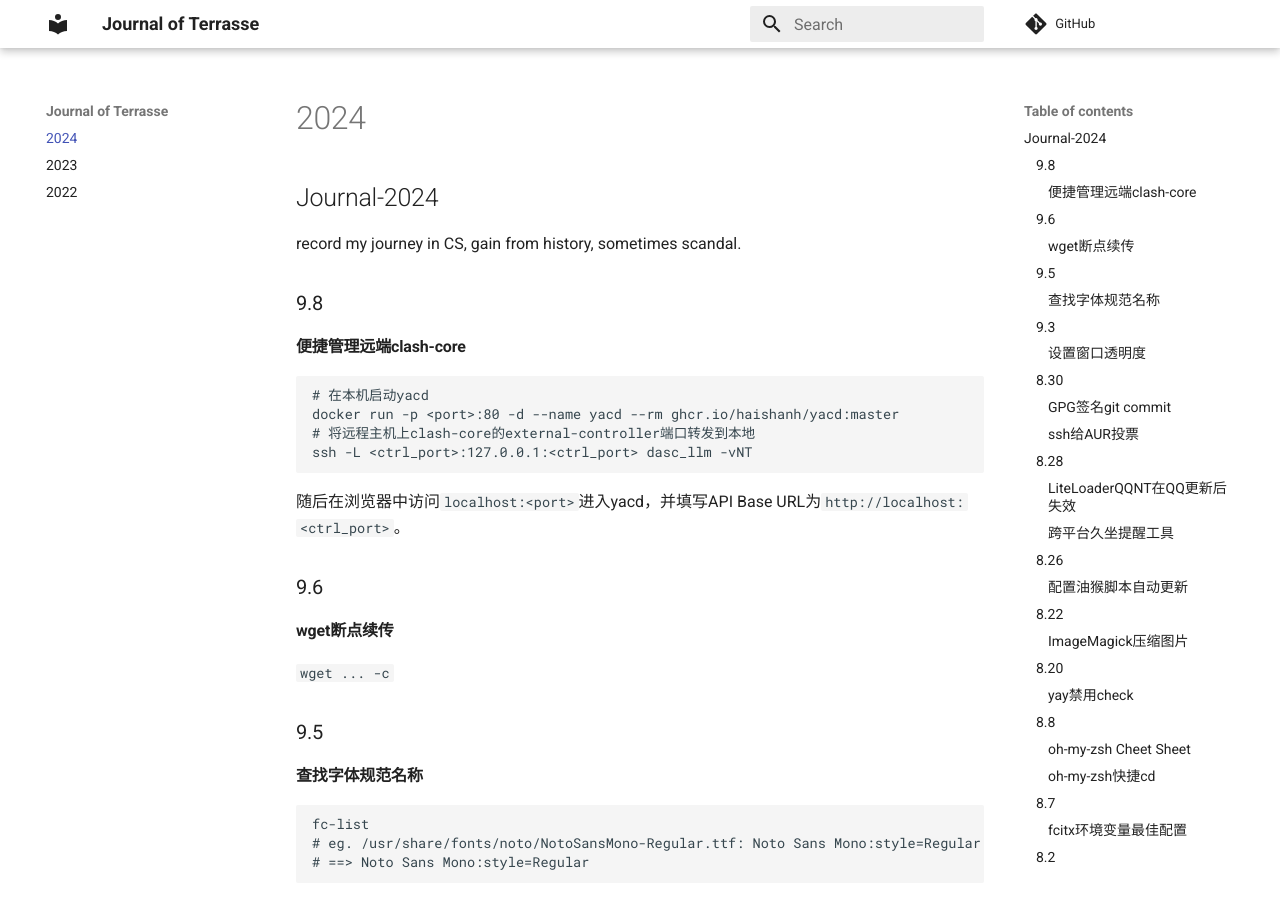
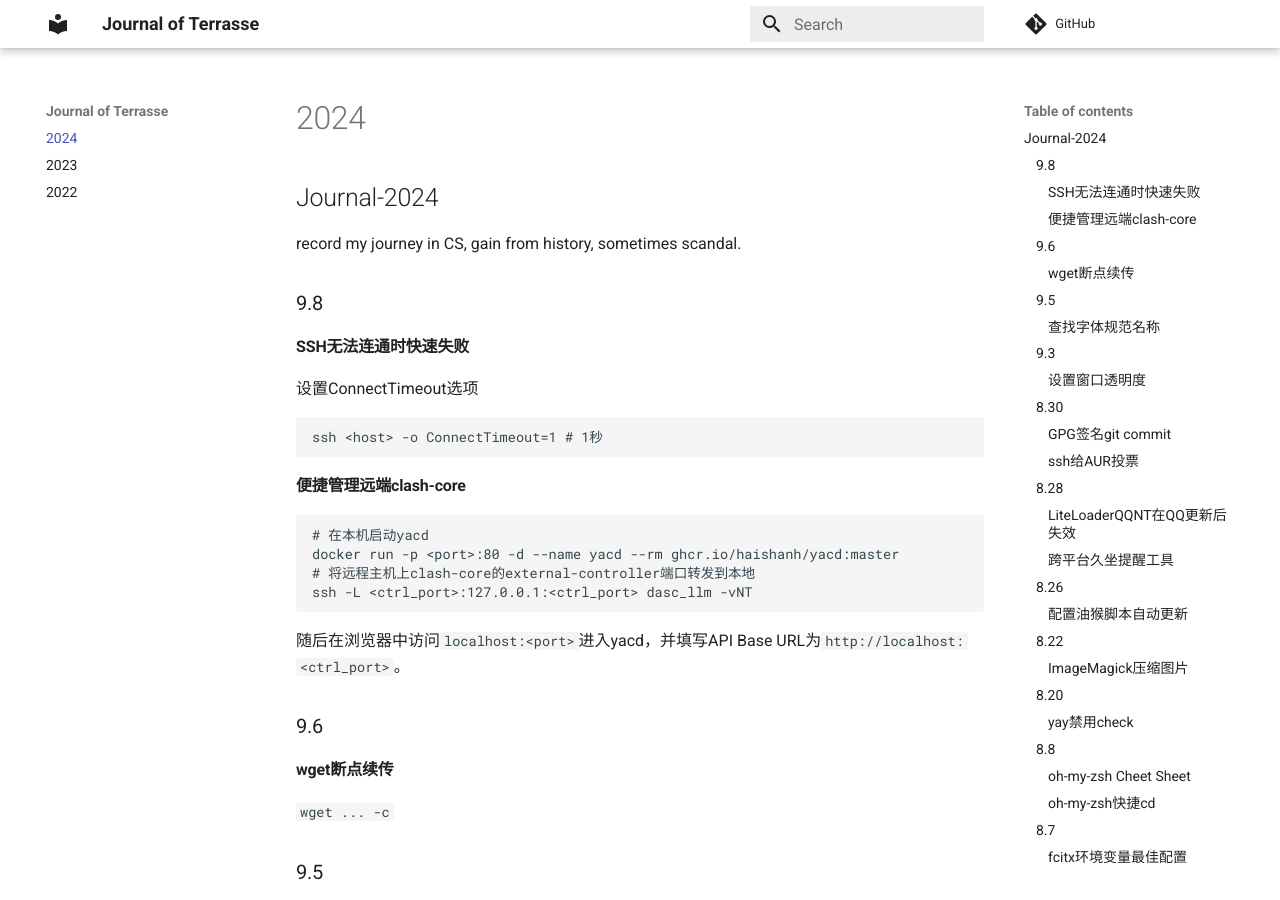
Before and after one commit to Jerry-Terrasse/journal, an MkDocs documentation site: the page built from docs/2024.md, in a window 1280 px wide and 900 px high. Built offline with MkDocs 1.6.1 and Material for MkDocs 9.7.7, drawn with Linux system fonts in a browser that asks for light colours; comment, search, counter and statistics services are not loaded.

Commit message:
update (Sun Sep  8 09:15:58 PM CST 2024)

````diff
--- a/docs/2024.md
+++ b/docs/2024.md
@@ -3,6 +3,14 @@
 record my journey in CS, gain from history, sometimes scandal.
 
 ### 9.8
+
+#### SSH无法连通时快速失败
+
+设置ConnectTimeout选项
+
+```shell
+ssh <host> -o ConnectTimeout=1 # 1秒
+```
 
 #### 便捷管理远端clash-core
 
````
